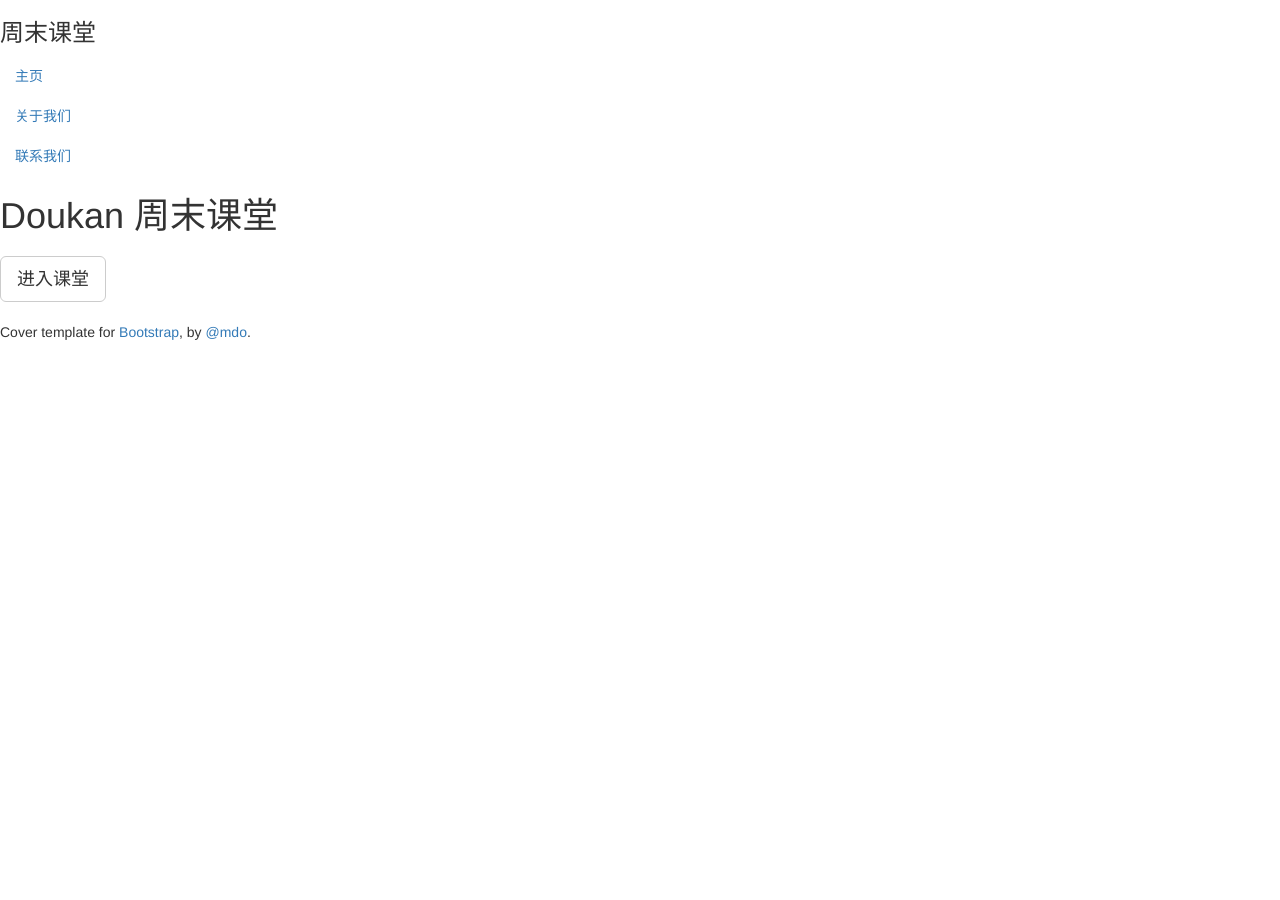
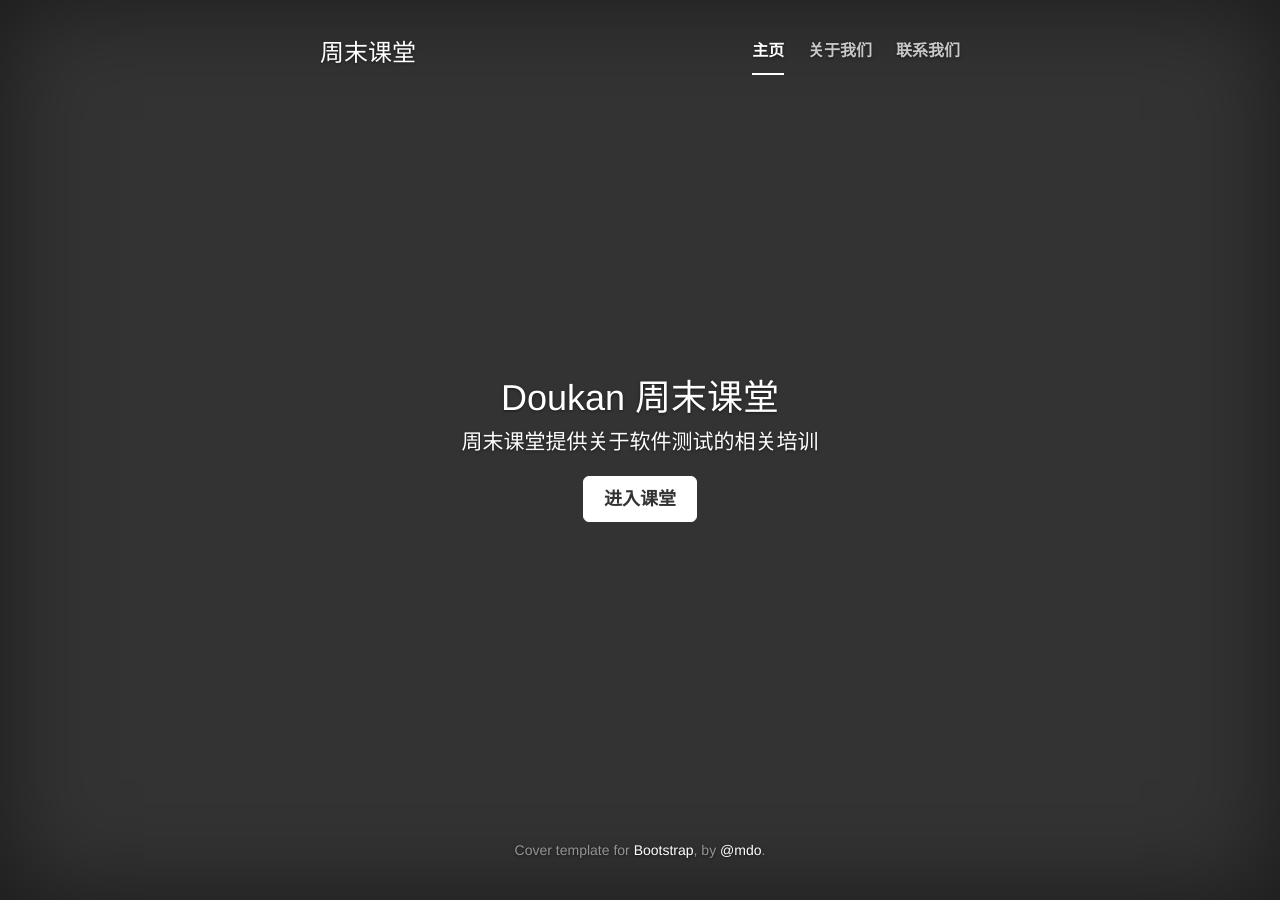
Before and after one commit to guming/myblog, a Jekyll site: the page index.html, which Jekyll copies as it is, in a window 1280 px wide. Built offline with Jekyll 4.4.1, drawn with Linux system fonts in a browser that asks for light colours; nearby versions of some CDN libraries; library files that are not in the unit come from our copies.

Commit message:
change index

```diff
--- a/index.html
+++ b/index.html
@@ -15,7 +15,7 @@
     <link href="../../assets/css/bootstrap.min.css" rel="stylesheet">
 
     <!-- Custom styles for this template -->
-    <link href="cover.css" rel="stylesheet">
+    <link href="assets/css/cover.css" rel="stylesheet">
 
     <!-- Just for debugging purposes. Don't actually copy these 2 lines! -->
     <!--[if lt IE 9]><script src="../../assets/js/ie8-responsive-file-warning.js"></script><![endif]-->
@@ -40,16 +40,16 @@
             <div class="inner">
               <h3 class="masthead-brand">周末课堂</h3>
               <ul class="nav masthead-nav">
-                <li class="active"><a href="#">主页</a></li>
-                <li><a href="#">关于我们</a></li>
-                <li><a href="#">联系我们</a></li>
+                <li class="active"><a href="home.html">主页</a></li>
+                <li><a href="about.html">关于我们</a></li>
+                <li><a href="contact">联系我们</a></li>
               </ul>
             </div>
           </div>
 
           <div class="inner cover">
             <h1 class="cover-heading">Doukan 周末课堂</h1>
-            <p class="lead"></p>
+            <p class="lead">周末课堂提供关于软件测试的相关培训</p>
             <p class="lead">
               <a href="#" class="btn btn-lg btn-default">进入课堂</a>
             </p>
```
